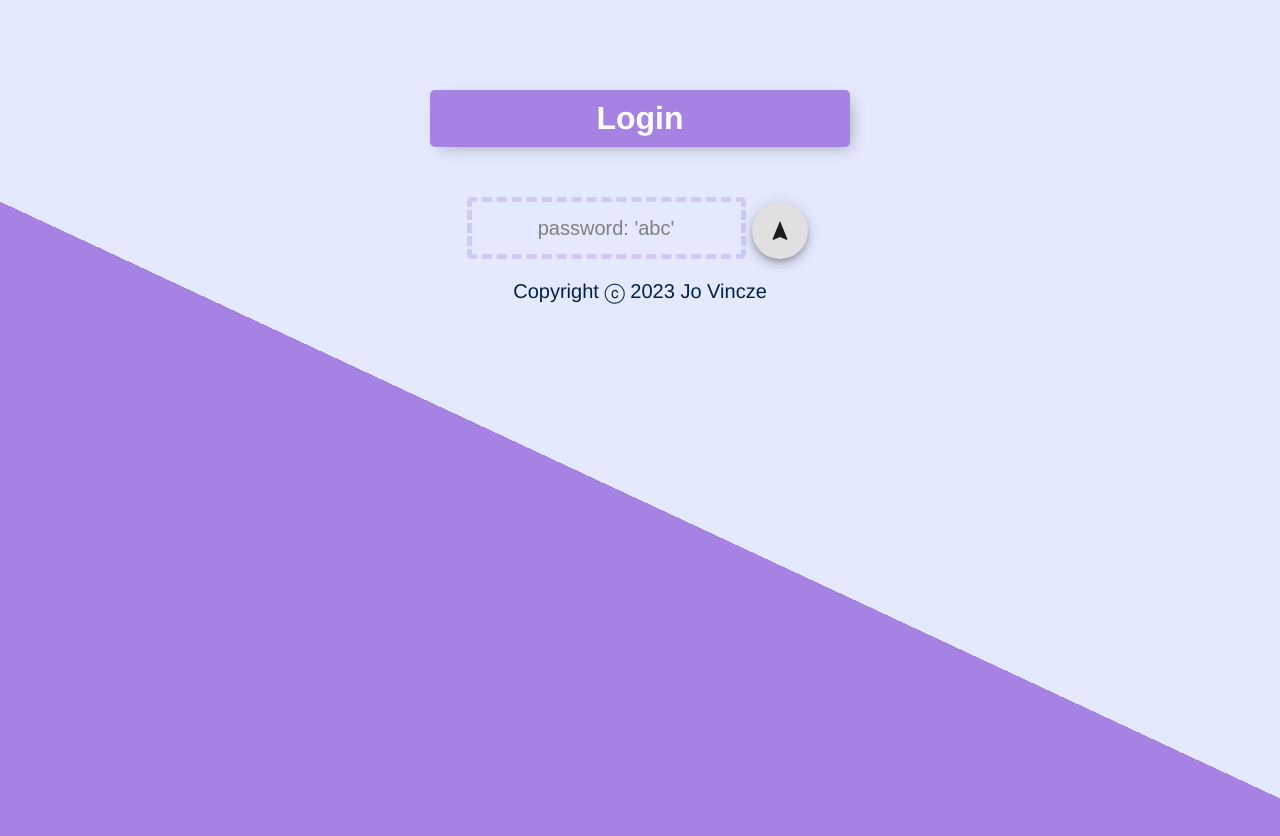
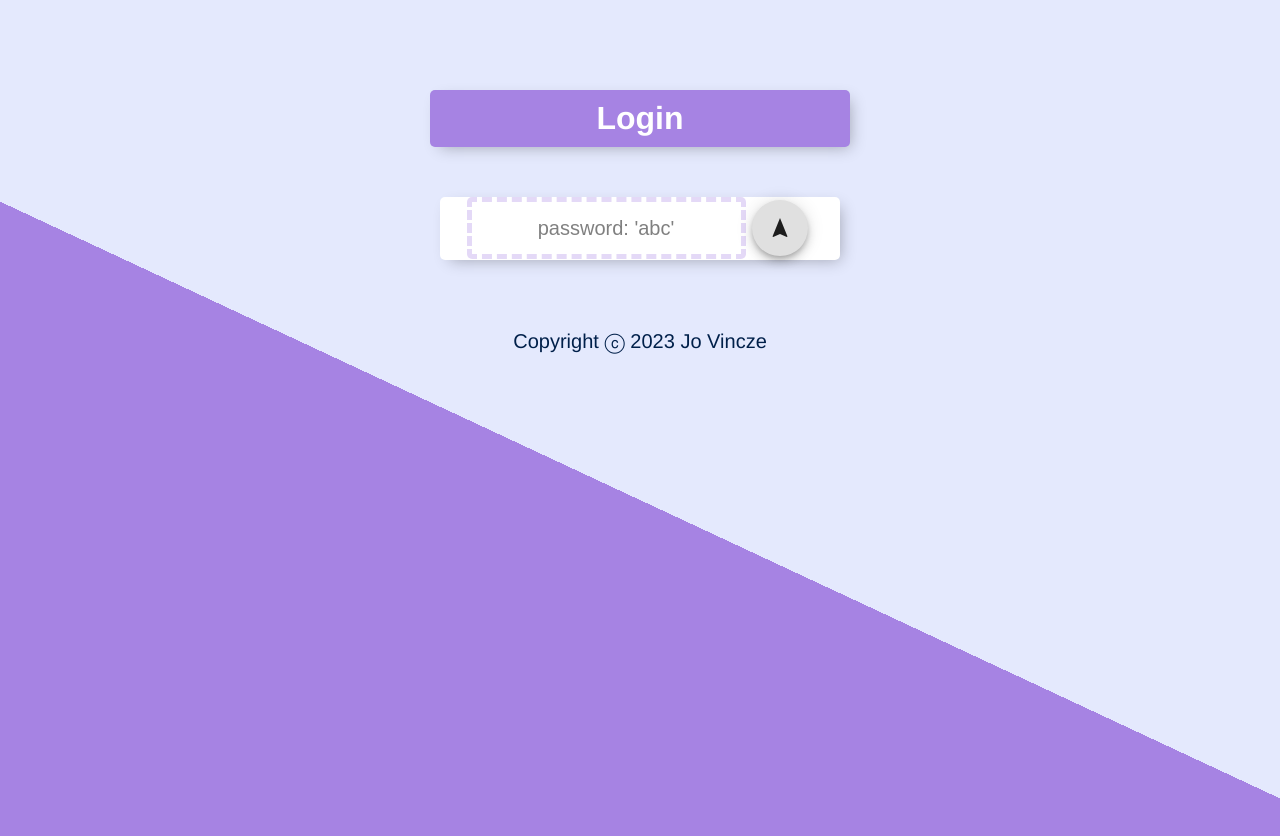
Before and after one commit to Jo-codegarden/mern-todo-app, a React (Vite) app in the folder client/: page /login in a window 1280 px wide. Shown: the top 836 px of the page. Built offline with nearby package versions, Linux system fonts and the light colour scheme; no server answers.

Commit message:
Edited .gitignore + styled Login button

```diff
--- a/client/src/pages/LoginPage.jsx
+++ b/client/src/pages/LoginPage.jsx
@@ -28,10 +28,10 @@ export const LoginPage = () => {
     <div>
         <h1 className="box" id="heading">Login</h1>
         <div style={{color: "red", marginLeft: "-200px"}}>{error}</div>
-        <form onSubmit={handleLogin}>
+        <form className="box" onSubmit={handleLogin}>
             <div>
                 <input value={password} onChange={(e) => setPassword(e.target.value)} type="password" placeholder="password: 'abc'" id="password"/>
-                <button>
+                <button style={{transform: 'translateY(-5%)'}}>
                     <Fab>
                         <NavigationIcon />
                     </Fab>
```
Also changed, not shown: 1 other file (tests, documents, lock files or other folders).
